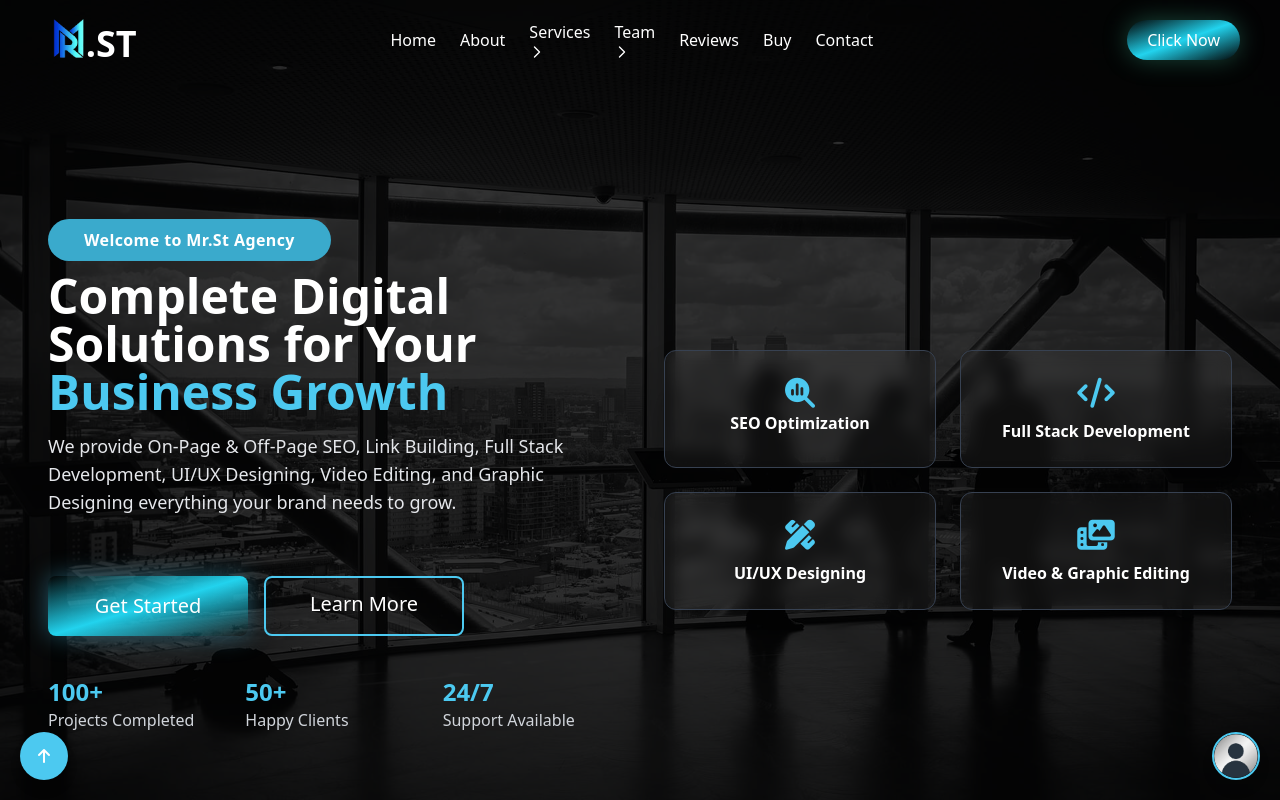
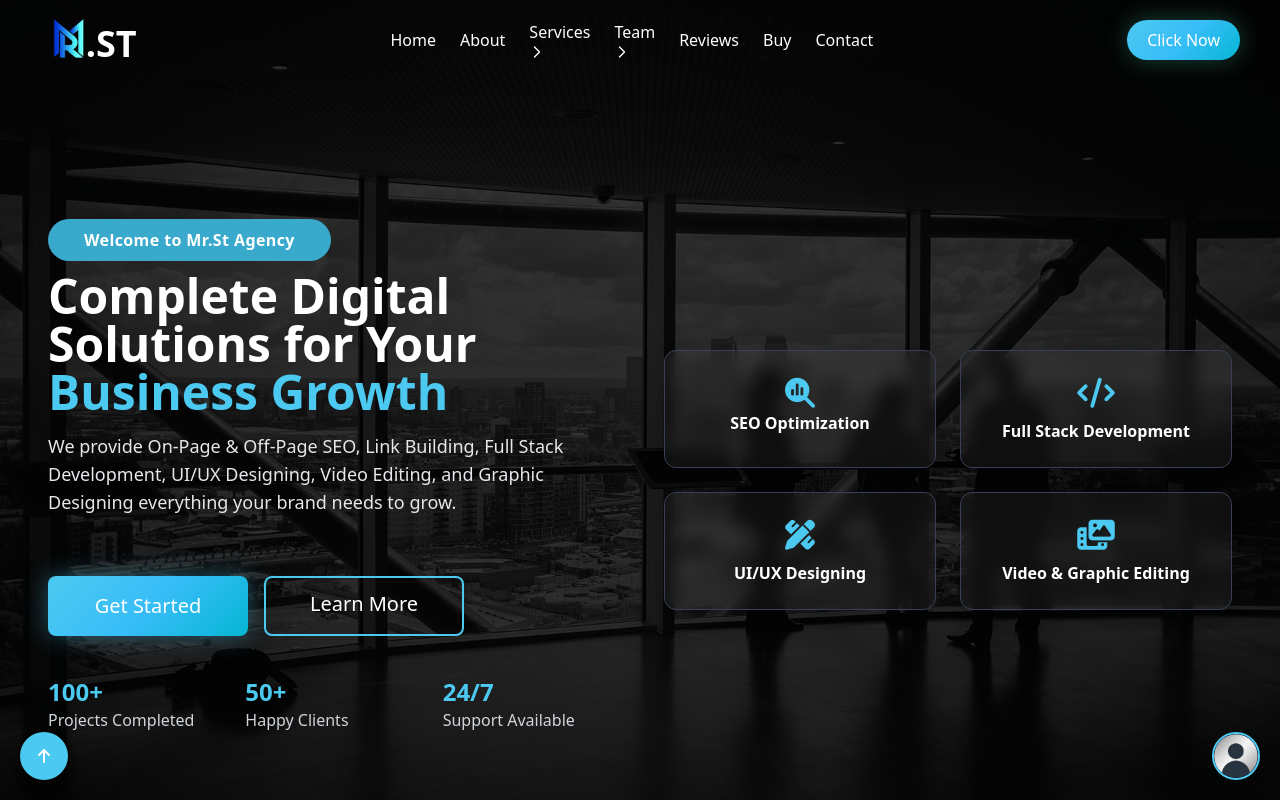
Before and after one commit to SilentProgrammer-max/mrst-website, a website built with Vite: page index.html in a window 1280 px wide. Shown: the top 800 px of the page. Built offline with nearby package versions, Linux system fonts and the light colour scheme.

Commit message:
index.html

```diff
--- a/index.html
+++ b/index.html
@@ -139,13 +139,14 @@
         <!-- Desktop Button -->
 <a href="account.html" class="hidden lg:block">
   <button
-    class="hidden lg:block text-white bg-gradient-to-br from-cyan-400 via-cyan-400 to-cyan-400 hover:bg-gradient-to-bl
-    focus:ring-2 focus:outline-none focus:ring-cyan-400 dark:focus:ring-cyan-400
+    class="hidden lg:block text-white focus:ring-2 focus:outline-none focus:ring-[#4cc9f0] dark:focus:ring-[#4cc9f0]
     font-medium rounded-full py-2 px-5 text-center cursor-pointer whitespace-nowrap
-    transition hover:translate-y-0.5 duration-[200ms] shadow-[0_0_25px_rgba(51,153,122,0.43)]">
+    transition hover:translate-y-0.5 duration-[200ms] shadow-[0_0_25px_rgba(51,153,122,0.43)]"
+    style="background: linear-gradient(135deg, #4cc9f0, #38bdf8, #06b6d4);">
     Click Now
   </button>
 </a>
+
     </div>
 
     <!-- Mobile Menu -->
@@ -227,13 +228,13 @@
         <div>
 <a href="register.html">
   <button type="button"
-    class="text-white bg-gradient-to-r from-cyan-400 via-cyan-400 to-cyan-400 hover:bg-gradient-to-br focus:ring-2 focus:outline-none focus:ring-cyan-400 dark:focus:ring-cyan-400
+    class="text-white focus:ring-2 focus:outline-none focus:ring-[#4cc9f0] dark:focus:ring-[#4cc9f0]
     font-medium rounded-full text-sm px-5 py-2.5 text-center me-2 mb-2 cursor-pointer whitespace-nowrap w-full mt-5"
+    style="background: linear-gradient(135deg, #4cc9f0, #38bdf8, #06b6d4);"
     onclick="window.location.href='Loginform.html'">
     Click Now
   </button>
 </a>
-
         </div>
 
     </div>
@@ -273,7 +274,8 @@
                     <!-- Buttons -->
                     <div class="mt-6 lg:flex gap-4 grid sm:flex">
 <a href="#services"
-   class="text-white bg-gradient-to-br from-cyan-400 via-cyan-400 to-cyan-400 hover:bg-gradient-to-bl focus:ring-2 focus:outline-none focus:ring-cyan-400 font-medium rounded-lg text-xl lg:px-7 py-4 text-center cursor-pointer whitespace-nowrap mt-9 w-50 transition hover:-translate-y-1 duration-[200ms] shadow-[0_0_25px_rgba(76,201,240,0.4)] hover:shadow-2xl hover:shadow-[#1c2224]">
+   class="text-white focus:ring-2 focus:outline-none focus:ring-[#4cc9f0] font-medium rounded-lg text-xl lg:px-7 py-4 text-center cursor-pointer whitespace-nowrap mt-9 w-50 transition hover:-translate-y-1 duration-[200ms] shadow-[0_0_25px_rgba(76,201,240,0.4)] hover:shadow-2xl hover:shadow-[#1c2224]"
+   style="background: linear-gradient(135deg, #4cc9f0, #38bdf8, #06b6d4);">
    Get Started
 </a>
                         <a href="#about"
```
